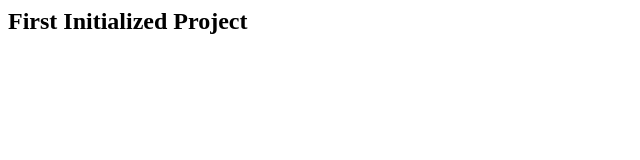
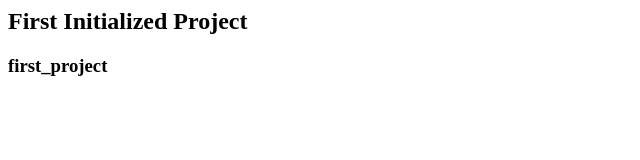
Before and after one commit to rm-Mungai-f/first_project, a plain HTML site: page index.html in a window 1280 px wide. Shown: the whole page, without its empty margins (0-640 px from the left). Drawn offline with Linux system fonts and the light colour scheme.

Commit message:
add heading tag

```diff
--- a/index.html
+++ b/index.html
@@ -1 +1,2 @@
 <h2> First Initialized Project</h2>
+<h3>first_project</h3>
```
